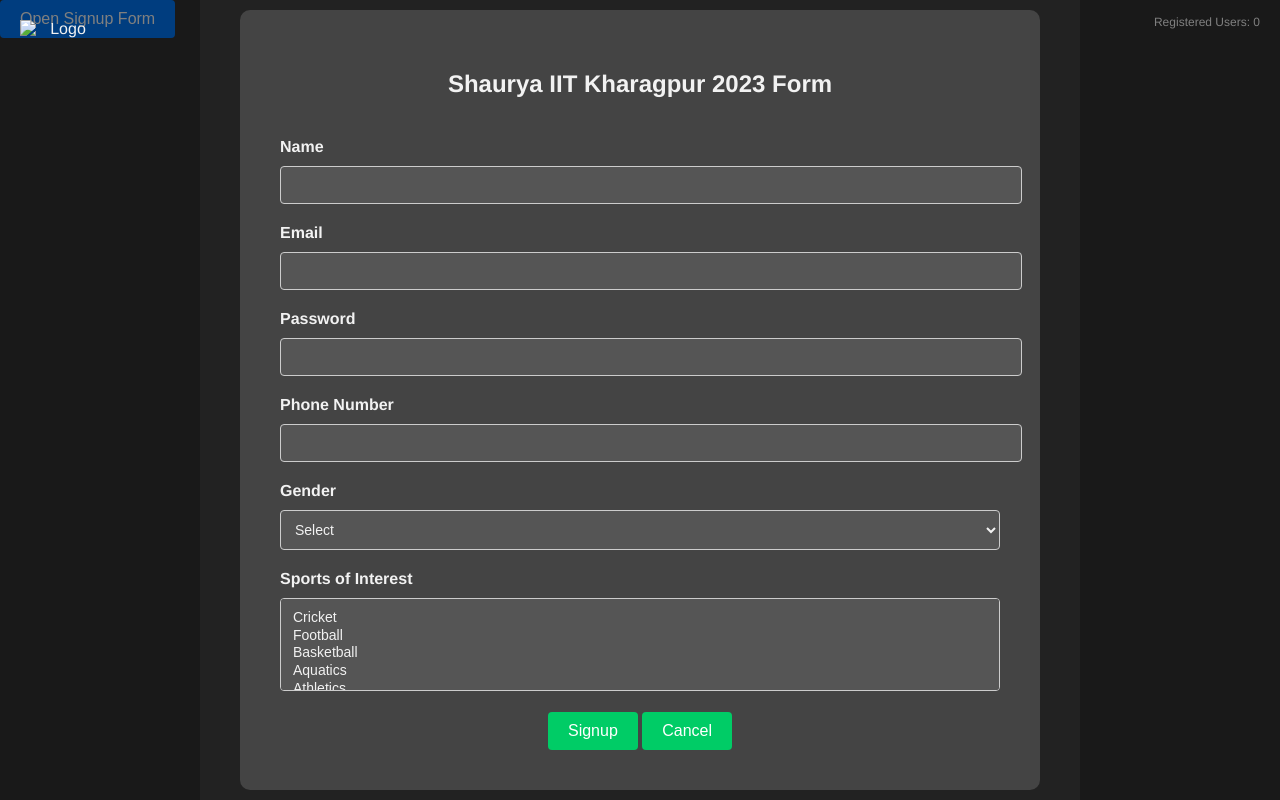
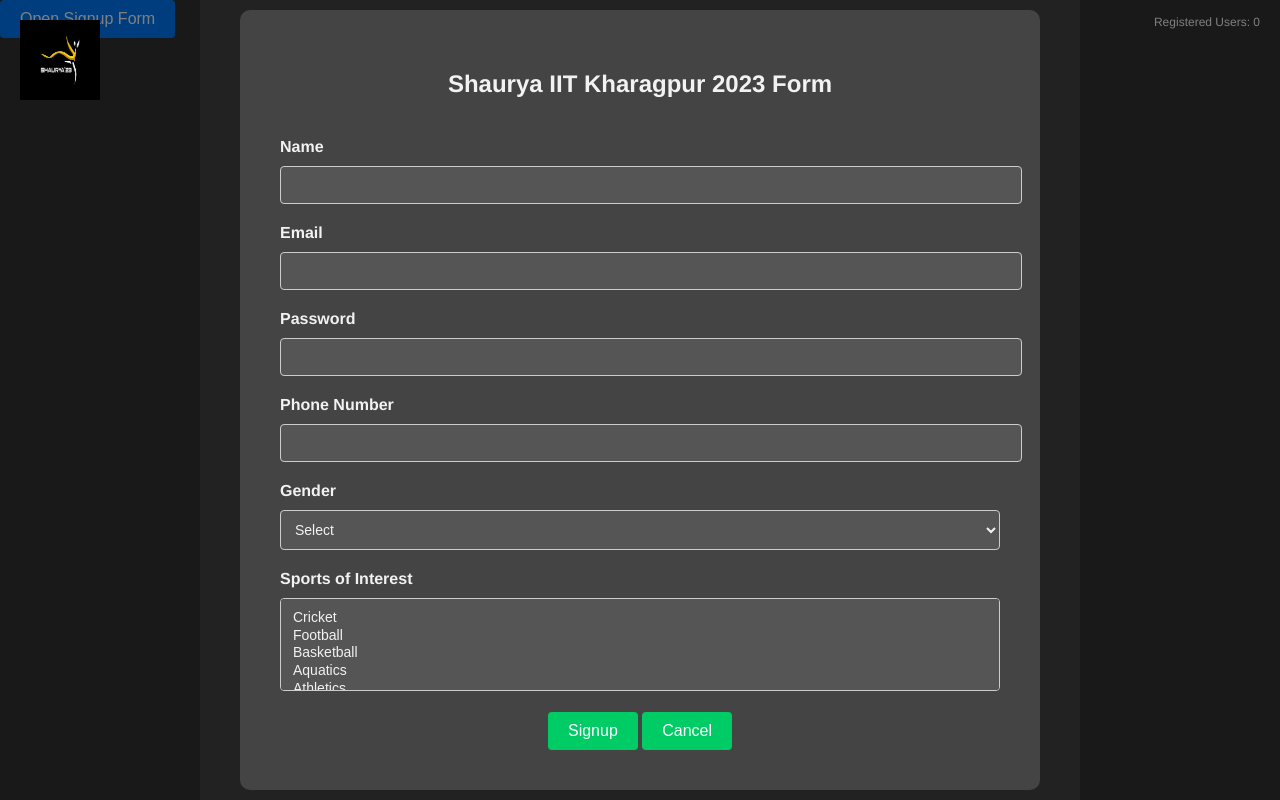
Before and after one commit to Ketul7745/ShauryaWebteam, a plain HTML site: page index.html in a window 1280 px wide. Both pictures are taken after a click on the button "Open Signup Form". Drawn offline with Linux system fonts and the light colour scheme.

Commit message:
Update index.html

```diff
--- a/index.html
+++ b/index.html
@@ -242,7 +242,7 @@
     <div class="modal-content">
       <div class="form-container">
         <h2 class="form-heading">Shaurya IIT Kharagpur 2023 Form</h2>
-        <img class="logo" src="URL_OF_LOGO" alt="Logo">
+        <img class="logo" src=shaurya.png alt="Logo">
         <form id="signupForm">
           <label for="name">Name</label>
           <input type="text" id="name" required>
```
